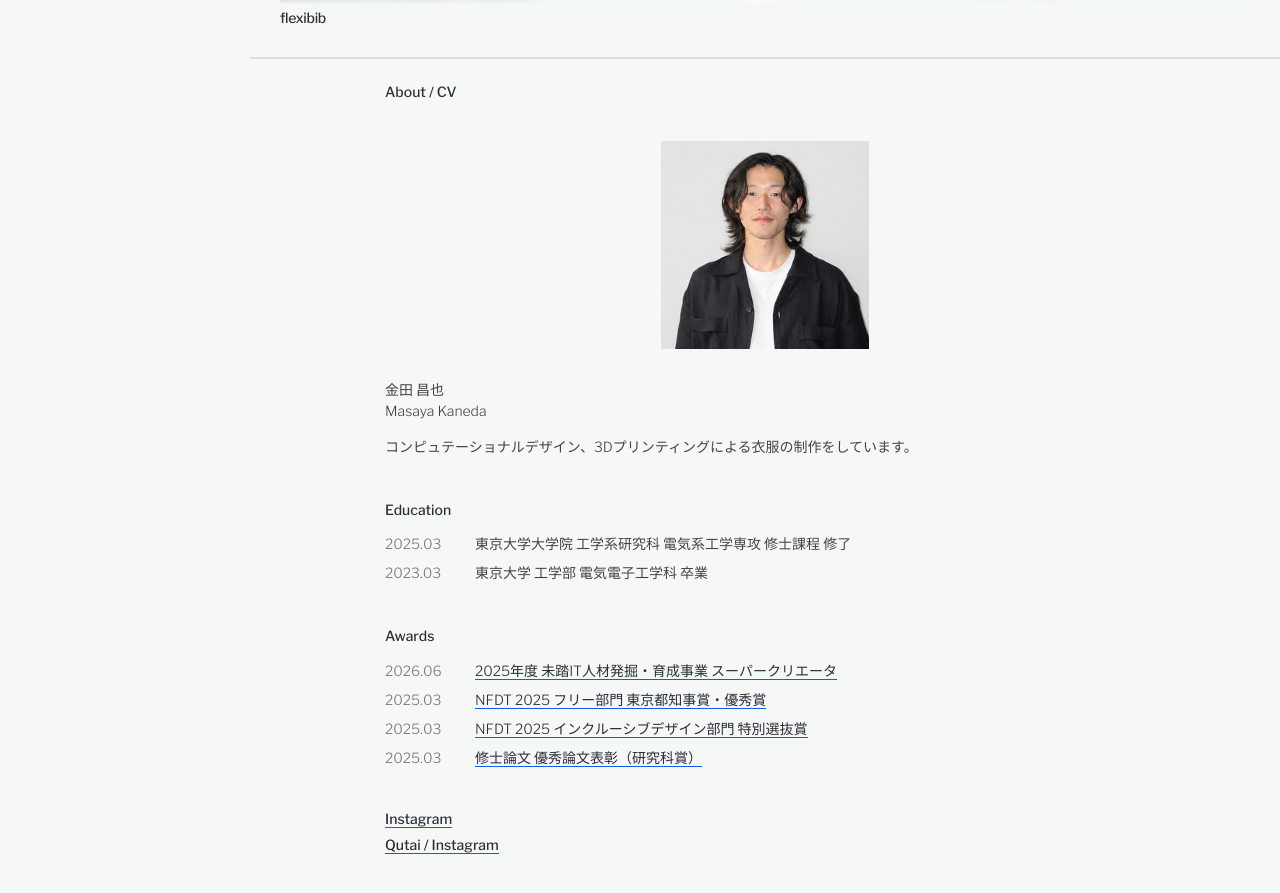
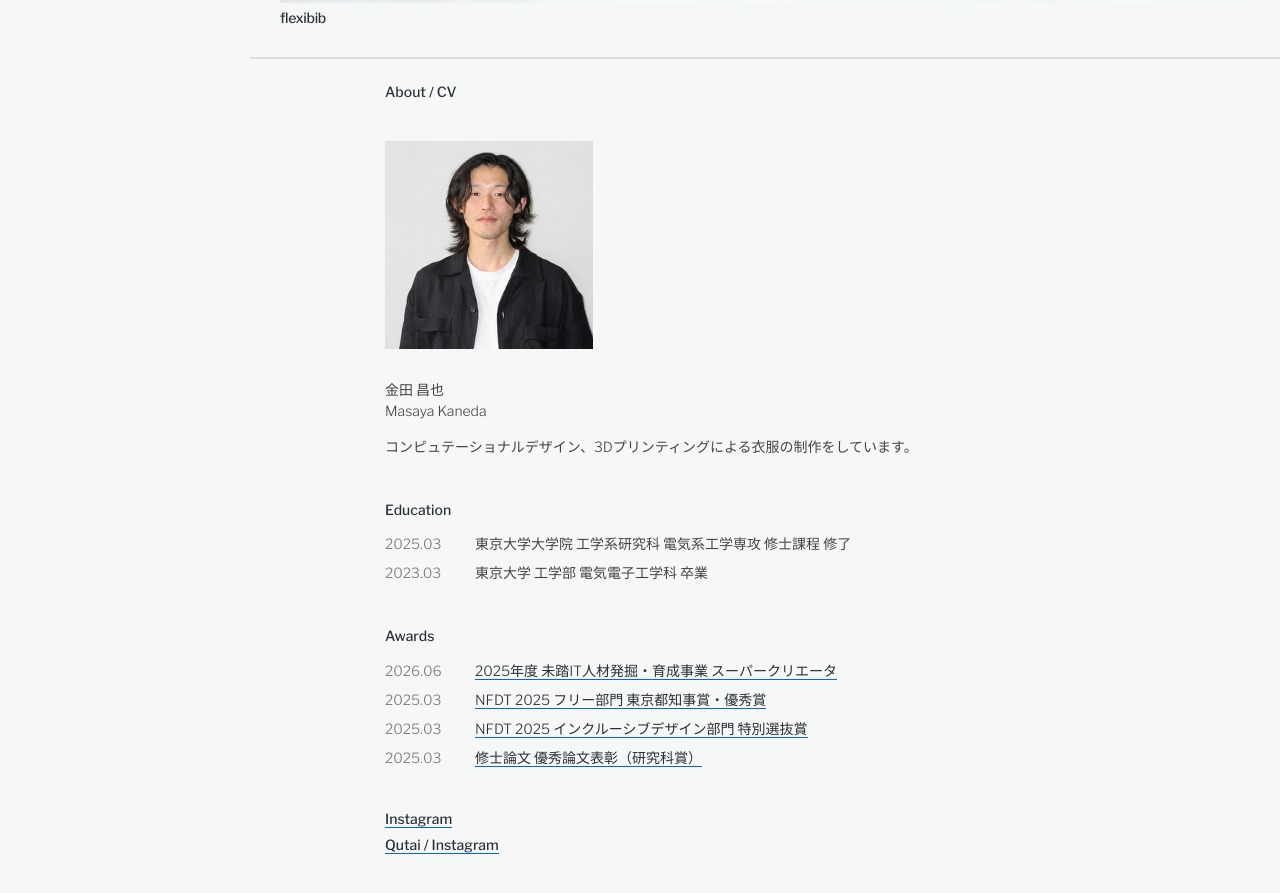
Before and after one commit to kaneda-masaya/portfolio, a plain HTML site: page index.html in a window 1280 px wide. Shown: the part 2337-3230 px from the top of the page. Drawn offline with nearby package versions, Linux system fonts and the light colour scheme.

Commit message:
Left align profile image

```diff
--- a/styles.css
+++ b/styles.css
@@ -293,7 +293,7 @@ a.active {
 .profile-image {
   width: 208px;
   aspect-ratio: 1;
-  margin: 0 auto 30px;
+  margin: 0 0 30px;
   object-fit: cover;
   object-position: center top;
 }
@@ -365,8 +365,8 @@ a.active {
 .home-about .profile-image {
   width: 208px;
   aspect-ratio: 1;
-  margin-right: auto;
-  margin-left: auto;
+  margin-right: 0;
+  margin-left: 0;
   object-fit: cover;
   object-position: center top;
 }
```
